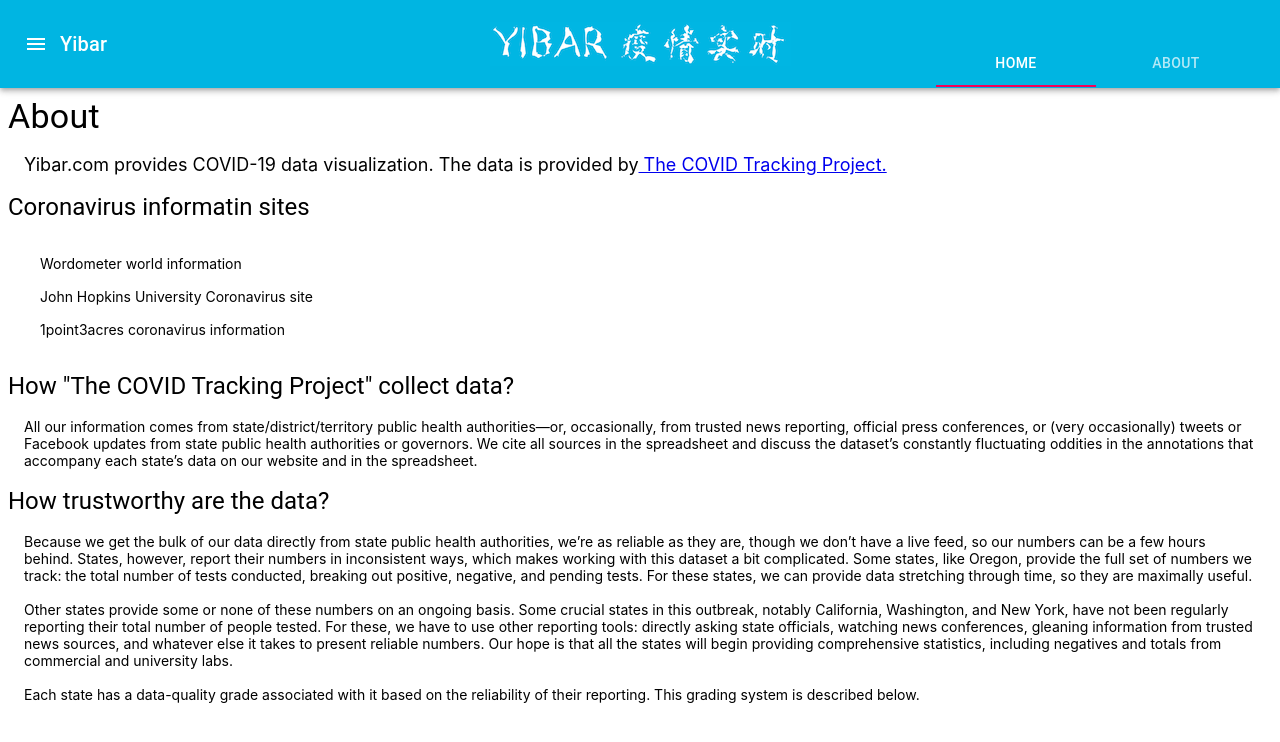
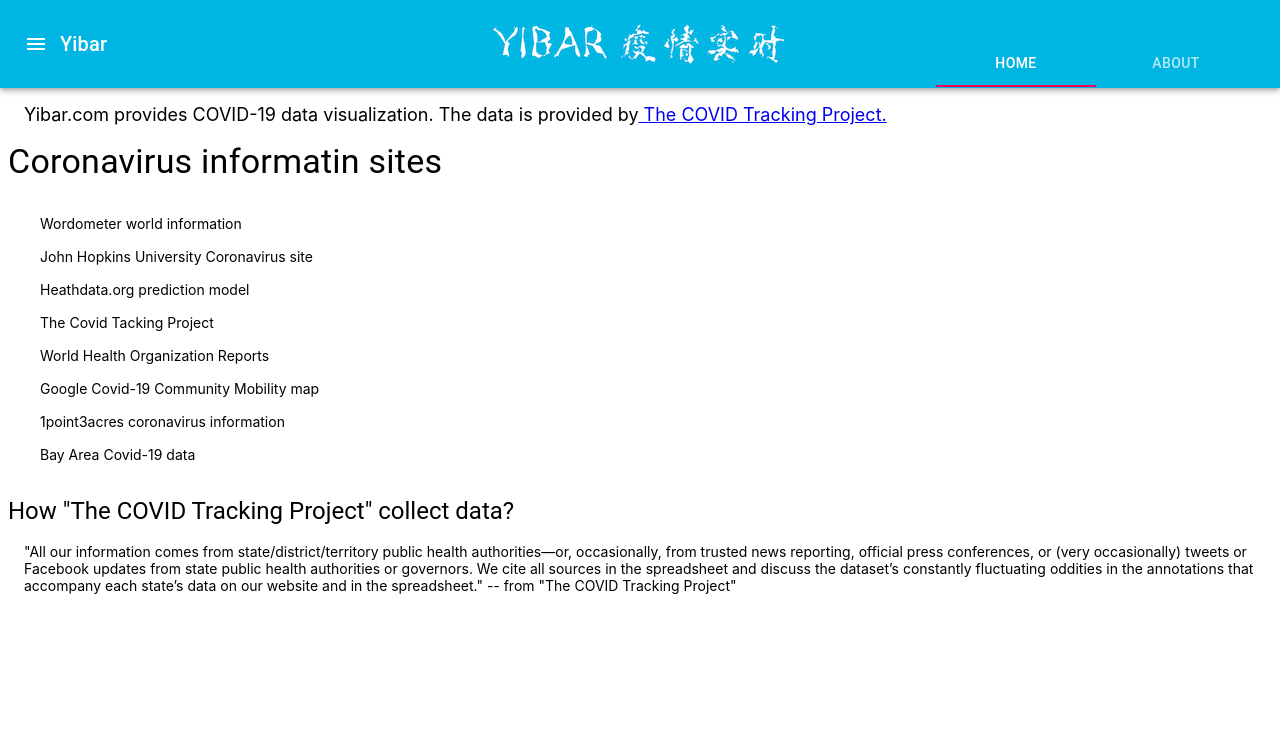
Before and after one commit to wenhuizhao/yibar, a React (Create React App) app: page /about in a window 1280 px wide. Shown: the top 742 px of the page. Built offline with nearby package versions, Linux system fonts and the light colour scheme.

Commit message:
add more links

```diff
--- a/src/component/AboutComponent.jsx
+++ b/src/component/AboutComponent.jsx
@@ -18,39 +18,39 @@
       <div>
         <NavBar value={value} setValue={setValue}/>
         <Box m={1}>
-            <Typography variant="h4">
-              About
-            </Typography>
 
               <Box fontSize={18} m={2}>
                 Yibar.com provides COVID-19 data visualization. The data is provided by
                 <a href="https://covidtracking.com/"> The COVID Tracking Project. </a>
               </Box>
-              <Typography variant="h5">
+              <Typography variant="h4">
                 Coronavirus informatin sites
               </Typography>
               <Box fontSize={14} m={2}>
                 <List>
                   <ListItemLink href="https://www.worldometers.info/coronavirus/">Wordometer world information</ListItemLink>
                   <ListItemLink href="https://coronavirus.jhu.edu/">John Hopkins University Coronavirus site</ListItemLink>
+                  <ListItemLink href="http://www.healthdata.org/">Heathdata.org prediction model </ListItemLink>
+                  <ListItemLink href="https://covidtracking.com">The Covid Tacking Project</ListItemLink>
+                  <ListItemLink href="https://www.who.int/emergencies/diseases/novel-coronavirus-2019/situation-reports">
+                    World Health Organization Reports
+                  </ListItemLink>
+                  <ListItemLink href="https://www.google.com/covid19/mobility/">
+                    Google Covid-19 Community Mobility map
+                  </ListItemLink>
                   <ListItemLink href="https://coronavirus.1point3acres.com/">1point3acres coronavirus information</ListItemLink>
+                  <ListItemLink href="https://covid-19.direct">Bay Area Covid-19 data</ListItemLink>
                 </List>
               </Box>
               <Typography variant="h5">
                 How "The COVID Tracking Project" collect data?
               </Typography>
               <Box fontSize={14} m={2}>
-                All our information comes from state/district/territory public health authorities—or, occasionally, from trusted news reporting, official press conferences, or (very occasionally) tweets or Facebook updates from state public health authorities or governors. We cite all sources in the spreadsheet and discuss the dataset’s constantly fluctuating oddities in the annotations that accompany each state’s data on our website and in the spreadsheet.
-              </Box>
-              <Typography variant="h5">
-                How trustworthy are the data?
-              </Typography>
-              <Box fontSize={14} m={2}>
-              Because we get the bulk of our data directly from state public health authorities, we’re as reliable as they are, though we don’t have a live feed, so our numbers can be a few hours behind. States, however, report their numbers in inconsistent ways, which makes working with this dataset a bit complicated. Some states, like Oregon, provide the full set of numbers we track: the total number of tests conducted, breaking out positive, negative, and pending tests. For these states, we can provide data stretching through time, so they are maximally useful.
-              <br/><br/>
-              Other states provide some or none of these numbers on an ongoing basis. Some crucial states in this outbreak, notably California, Washington, and New York, have not been regularly reporting their total number of people tested. For these, we have to use other reporting tools: directly asking state officials, watching news conferences, gleaning information from trusted news sources, and whatever else it takes to present reliable numbers. Our hope is that all the states will begin providing comprehensive statistics, including negatives and totals from commercial and university labs.
-              <br/><br/>
-              Each state has a data-quality grade associated with it based on the reliability of their reporting. This grading system is described below.
+                "All our information comes from state/district/territory public health authorities—or, occasionally,
+                from trusted news reporting, official press conferences, or (very occasionally) tweets or Facebook
+                updates from state public health authorities or governors. We cite all sources in the spreadsheet
+                and discuss the dataset’s constantly fluctuating oddities in the annotations that accompany each
+                state’s data on our website and in the spreadsheet."  -- from "The COVID Tracking Project"
               </Box>
           </Box>
       </div>
```
Also changed, not shown: 1 other file (tests, documents, lock files or other folders).
